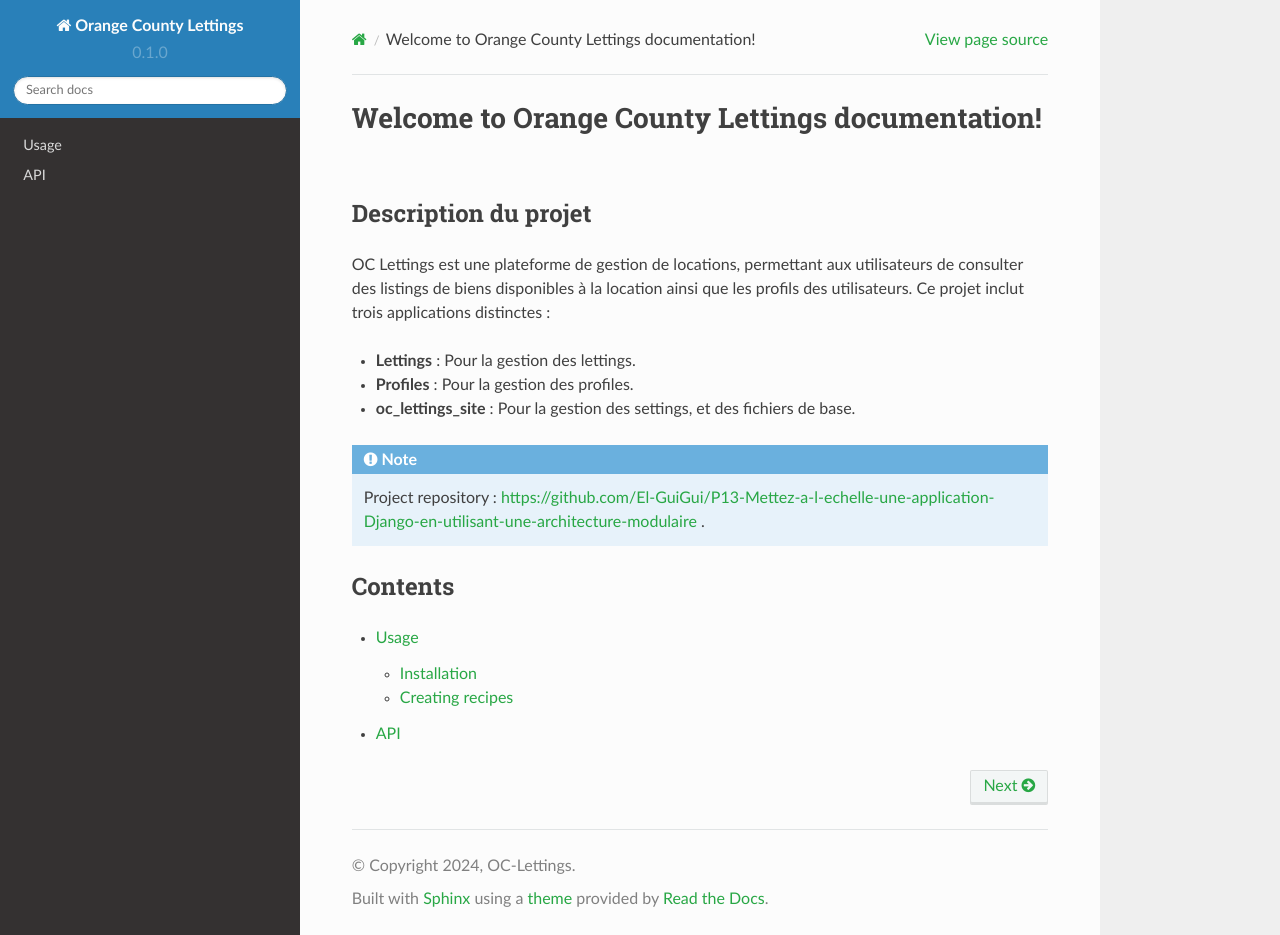
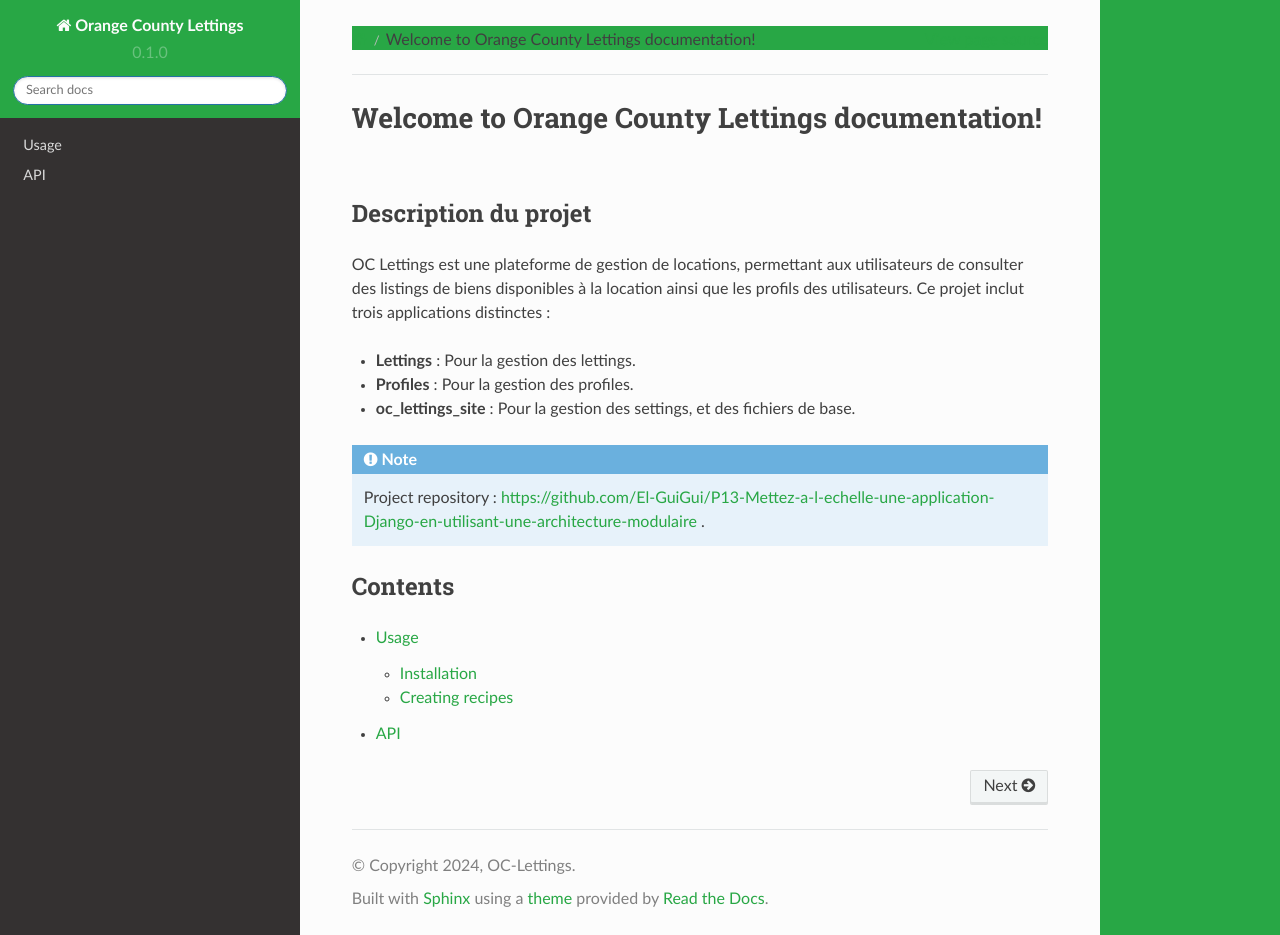
Before and after one commit to El-GuiGui/Orange-County-Lettings-Documentation-LG, a Sphinx documentation site: the page built from docs/source/index.rst, in a window 1280 px wide and 935 px high. Built offline with Sphinx 7.4.7 and the Read the Docs theme 2.0.0, drawn with Linux system fonts in a browser that asks for light colours.

Commit message:
Update custom.css

```diff
--- a/docs/source/_static/custom.css
+++ b/docs/source/_static/custom.css
@@ -1,3 +1,24 @@
-.rst-content a {
-    color: #28a745 !important;
+/* Changer la couleur des titres et des liens */
+.wy-nav-side .current>a,
+.wy-nav-side a:hover,
+.wy-nav-top a:hover,
+.rst-content a,
+.rst-content a:hover {
+    color: #28a745;  /* Vert pour les liens */
 }
+
+/* Changer la couleur des boutons et de la barre supérieure */
+.wy-side-nav-search,
+.wy-nav-content-wrap,
+.wy-breadcrumbs {
+    background-color: #28a745; /* Vert pour le fond de la barre */
+}
+
+/* Pour les boutons et autres éléments */
+.rst-content .btn,
+.rst-content .btn:hover,
+.rst-content .docutils a,
+.rst-content .docutils a:hover {
+    background-color: #28a745; /* Vert pour les boutons */
+    color: white;
+}
```
